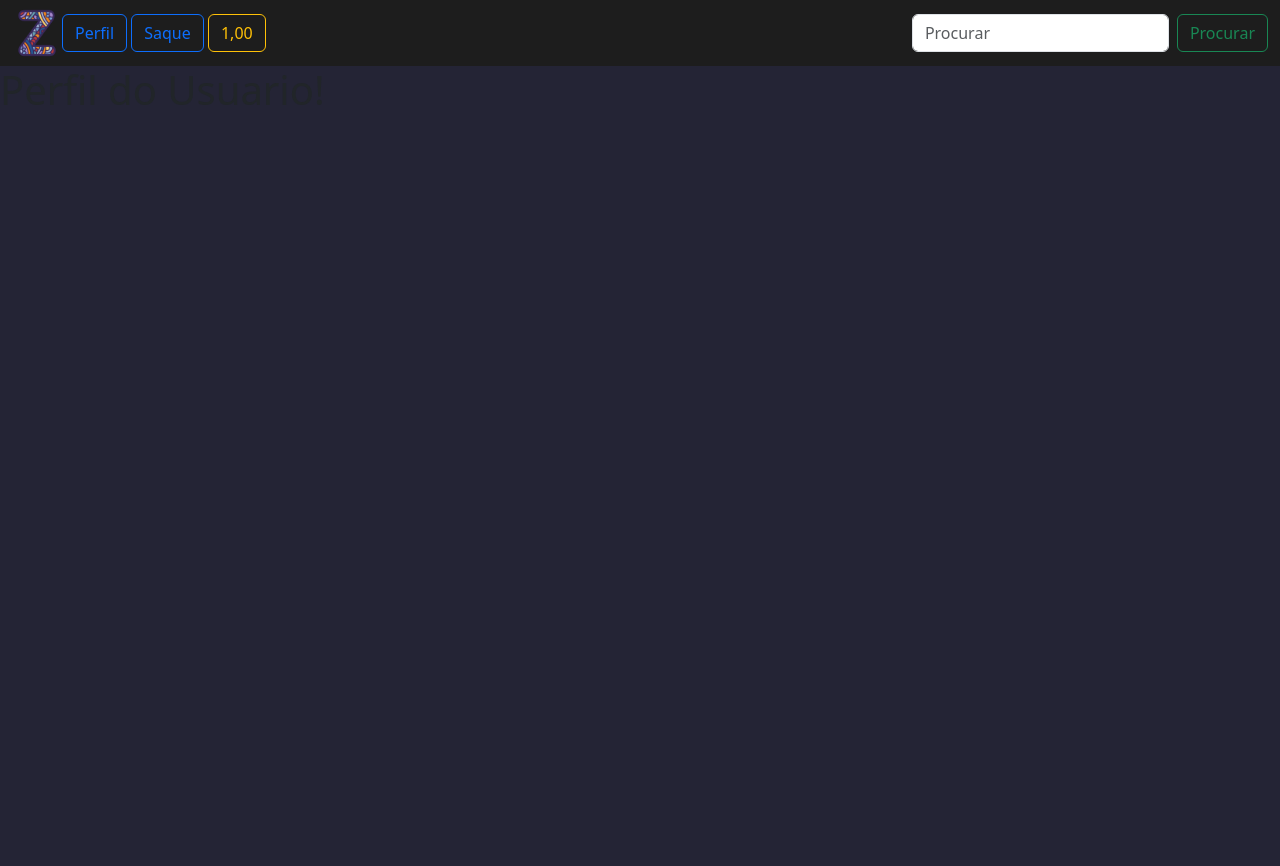
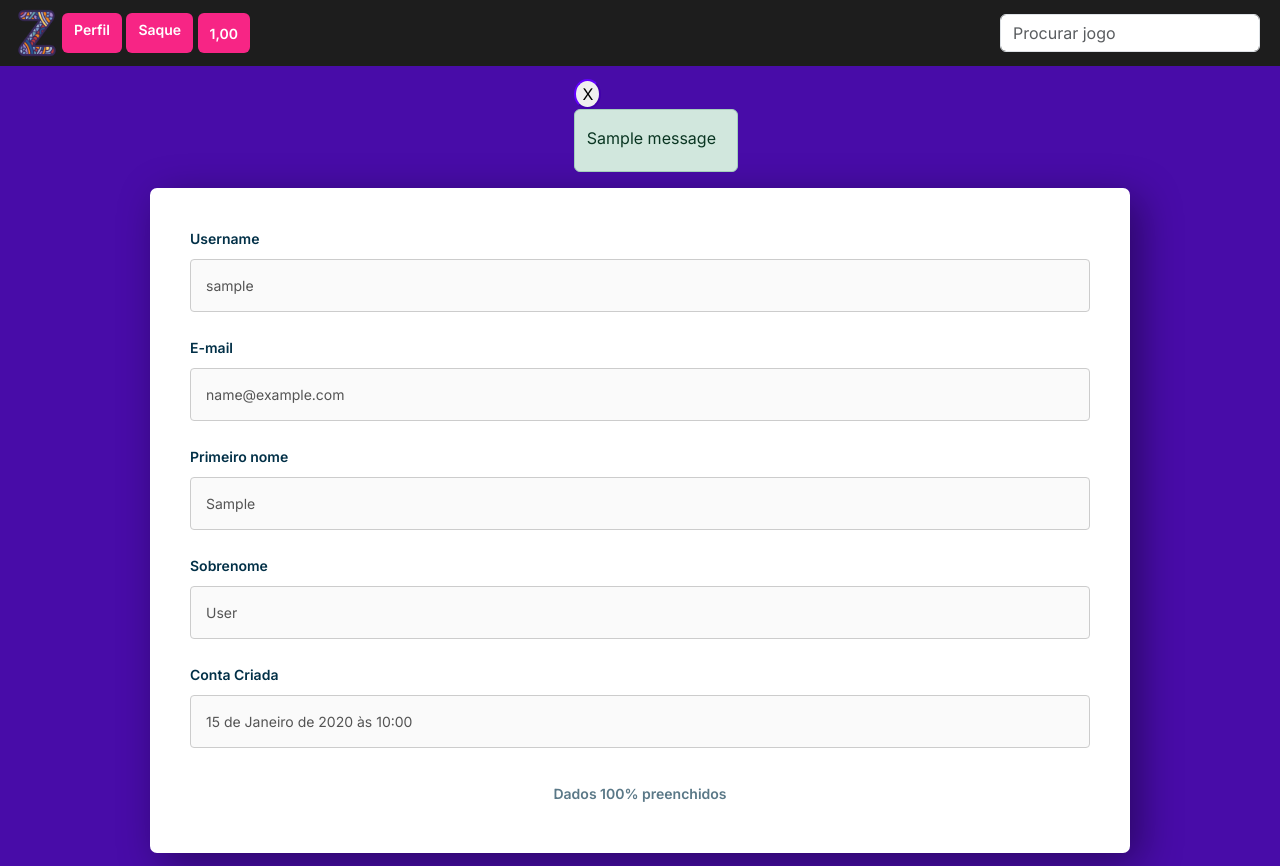
Before and after one commit to eulerBM/ZoneBET, a Django app: page /perfil/ in a window 1280 px wide. Before the commit the page ends 105 px from the top, so only its background shows below. Run offline with Django 4.2, Linux system fonts and the light colour scheme; a user stored in the database is signed in; tables that the repository leaves empty hold one stand-in row (values such as "Sample post"); one stand-in notice (Sample message) is shown; some libraries are stand-ins or nearby versions.

Commit message:
Desenvolvendo o filtro

```diff
--- a/aposta/models.py
+++ b/aposta/models.py
@@ -4,11 +4,6 @@ from djmoney.models.fields import MoneyField
 from home.models import Jogo
 
 class aposta(models.Model):
-    choices_status = (
-        ('Ativo', 'Ativo'),
-        ('Em jogo', 'Em jogo'),
-        ('Fechado', 'Fechado'),
-    )
 
     jogo = models.ForeignKey(Jogo, on_delete=models.CASCADE)
     escolha = models.CharField(max_length=50)
--- a/home/models.py
+++ b/home/models.py
@@ -5,7 +5,6 @@ from django.db import models
 class Jogo(models.Model):
     choices_status = (
         ('Ativo', 'Ativo'),
-        ('Em jogo', 'Em jogo'),
         ('Fechado', 'Fechado'),
     )
 
--- a/home/views.py
+++ b/home/views.py
@@ -1,10 +1,11 @@
 from django.shortcuts import render
 from home.models import Jogo
 from home.utils import user_on
+import datetime
+
 
 def home(request):
-
-    jogo_do_dia = Jogo.objects.all()
+    jogo_do_dia = Jogo.objects.all().order_by('-date')[:8]
 
     saldo = user_on(request.user)
 
--- a/main/urls.py
+++ b/main/urls.py
@@ -11,5 +11,5 @@ urlpatterns = [
     path('', home, name='home'),
     path('perfil/', perfil, name='perfil'),
     path('aposta/<int:id>', page_aposta, name='aposta'),
-    path('pix/', process_pix, name='pix'),
+    path('pix/<int:id>', process_pix, name='pix'),
 ]
--- a/perfil/models.py
+++ b/perfil/models.py
@@ -6,5 +6,6 @@ class dados(models.Model):
     user = models.OneToOneField(User, on_delete=models.CASCADE)
     money = MoneyField(default=0 ,max_digits=10, decimal_places=2, default_currency='BRL')
 
+
     def __str__(self):
         return f"{self.user} {self.money}"
--- a/perfil/views.py
+++ b/perfil/views.py
@@ -1,15 +1,49 @@
 from django.contrib.auth.decorators import login_required
-from django.shortcuts import render
+from django.contrib import messages
+from django.contrib.messages import constants
+from django.shortcuts import render, redirect
 from home.utils import user_on
+from django.contrib.auth.models import User
 
 
 @login_required
 def perfil(request):
 
-    saldo = user_on(request.user)
+    if request.method == 'POST':
+        nome1 = str(request.POST.get('nome1')).capitalize()
+        nome2 = str(request.POST.get('nome2')).capitalize()
 
-    context = {
-        'saldo': saldo,
+        if nome1 == '':
+            messages.add_message(request, constants.ERROR, 'Por favor, preencha o primeiro nome tambem!')
+            return redirect ('perfil')
 
-    }
-    return render (request, 'perfil/perfil.html', context)
+        elif nome2 == '':
+            messages.add_message(request, constants.ERROR, 'Por favor, preencha o sobrenome tambem!')
+            return redirect ('perfil')
+
+        if not request.user.first_name and not request.user.last_name:
+            if not User.objects.filter(first_name=nome1):
+                request.user.first_name = nome1
+                request.user.last_name = nome2
+                request.user.save()
+                messages.add_message(request, constants.SUCCESS, 'Dados salvos')
+                return redirect ('perfil')
+
+            else:
+                messages.add_message(request, constants.ERROR, 'Esse nome esta em uso')
+                return redirect ('perfil')
+        else:
+            messages.add_message(request, constants.ERROR, 'Erro')
+            return redirect ('perfil')
+
+
+    if request.method == 'GET':
+
+        saldo = user_on(request.user)
+
+        context = {
+            'saldo': saldo,
+
+
+        }
+        return render (request, 'perfil/perfil.html', context)
--- a/static/css/home.css
+++ b/static/css/home.css
@@ -1,11 +1,43 @@
+@import url('https://fonts.googleapis.com/css2?family=Inter:wght@100;200;300;400;500;600;700;800;900&display=swap');
 
-#body {
-    background-color: rgb(36, 36, 53);
+.fade-in {
+    animation: fadeInAnimation 2s ease-in-out forwards infinite;
+    opacity: 0; /* Começa com opacidade zero para o efeito de desvanecimento */
+
 }
 
+@keyframes fadeInAnimation {
+    0% {
+        opacity: 0; /* Opacidade inicial (0) */
+    }
+    50% {
+        opacity: 1; /* Opacidade intermediária (1) - meio da animação */
+    }
+    100% {
+        opacity: 0; /* Opacidade final (0) */
+    }
+}
+
+#status-ativo {
+    color: green; /* Texto verde para status ativo */
+
+}
+
+#status-em-jogo {
+    color: rgb(251, 255, 0); /* Texto verde para status ativo */
+}
+
+#status-fechado {
+    color: red; /* Texto vermelho para status fechado */
+}
+
+#titulo02 {
+    text-align: center;
+}
 
 #navbar01 {
     background-color: rgb(29, 29, 29);
+    position: static;
 
 }
 
@@ -14,16 +46,17 @@
     font-family: Verdana, Geneva, Tahoma, sans-serif;
     border-style: outset;
     border-color: red;
+
 }
 
 #image01 {
     width: 50px;
     height: auto; /* Mantém a proporção original da imagem */
+
 }
 
 .table {
     --bs-table-bg: #cccccc; /* Define a cor de fundo da tabela */
-    --bs-table-color:  #000000;
     --bs-table-border-color: #a200ff;
 
   }
@@ -32,3 +65,35 @@
     --bs-gutter-x: 10rem;
 
   }
+
+  h1, p{
+    color: #ffffff;
+}
+
+body {
+    font-family: 'Inter', sans-serif;
+    margin: 0;
+    padding: 0;
+    color: #023047;
+    background-color: #480ca8;
+
+}
+
+.btn {
+    background-color: #f72585;
+    height: 40px;
+    color: #fff;
+    font-size: 15px;
+    font-weight: 600;
+    border: none !important;
+    transition: all linear 160ms;
+    cursor: pointer;
+    margin: 0 !important;
+
+}
+
+.btn:hover {
+    transform: scale(1.05);
+    background-color: #ff0676;
+    font-size: 20px;
+}
--- /dev/null
+++ b/static/css/perfil.css
@@ -0,0 +1,131 @@
+.list-error li {
+    list-style-type: none;
+    margin-bottom: 5px; /* Ajuste o espaçamento conforme necessário */
+
+}
+
+.list-error li {
+    animation: shake 0.5s ease-in-out infinite;
+}
+
+@keyframes shake {
+    0%, 100% { transform: translateX(0); }
+    25% { transform: translateX(-5px); }
+    50% { transform: translateX(5px); }
+    75% { transform: translateX(-5px); }
+}
+
+#botao1 {
+    color: #000000;
+    border-color: #6200ff;
+    border-radius: 50%;
+    cursor: pointer;
+}
+
+#caixa-de-mensagens {
+    display: block;
+}
+
+h1, p{
+    color: #ffffff;
+}
+
+@import url('https://fonts.googleapis.com/css2?family=Inter:wght@100;200;300;400;500;600;700;800;900&display=swap');
+
+body {
+    font-family: 'Inter', sans-serif;
+    margin: 0;
+    padding: 0;
+    color: #023047
+}
+
+.page {
+    display: flex;
+    flex-direction: column;
+    align-items: center;
+    align-content: center;
+    justify-content: center;
+    width: 100%;
+    height: 100vh;
+    background-color: #480ca8;
+}
+
+.formLogin {
+    display: flex;
+    flex-direction: column;
+    background-color: #fff;
+    border-radius: 7px;
+    padding: 40px;
+    box-shadow: 10px 10px 40px rgba(0, 0, 0, 0.4);
+    gap: 5px
+}
+
+.areaLogin img {
+    width: 420px;
+}
+
+.formLogin h1 {
+    padding: 0;
+    margin: 0;
+    font-weight: 500;
+    font-size: 2.3em;
+}
+
+.formLogin p {
+    display: inline-block;
+    font-size: 14px;
+    color: #666;
+    margin-bottom: 25px;
+}
+
+.formLogin input {
+    padding: 15px;
+    font-size: 14px;
+    border: 1px solid #ccc;
+    margin-bottom: 20px;
+    margin-top: 5px;
+    border-radius: 4px;
+    transition: all linear 160ms;
+    outline: none;
+}
+
+
+.formLogin input:focus {
+    border: 1px solid #f72585;
+}
+
+.formLogin label {
+    font-size: 14px;
+    font-weight: 600;
+}
+
+.formLogin a {
+    display: inline-block;
+    margin-bottom: 20px;
+    font-size: 13px;
+    color: #555;
+    transition: all linear 160ms;
+}
+
+.formLogin a:hover {
+    color: #f72585;
+}
+
+.btn {
+    background-color: #f72585;
+    height: 40px;
+    color: #fff;
+    font-size: 14px;
+    font-weight: 600;
+    border: none !important;
+    transition: all linear 160ms;
+    cursor: pointer;
+    margin: 0 !important;
+
+}
+
+.btn:hover {
+    transform: scale(1.05);
+    background-color: #ff0676;
+
+}
--- a/static/js/aposta.js
+++ b/static/js/aposta.js
@@ -1,3 +1 @@
 console.log('Funcionou')
-
-function erro_valor()
--- /dev/null
+++ b/static/js/home.js
@@ -0,0 +1,24 @@
+
+document.addEventListener("DOMContentLoaded", function () {
+
+    var time1 = document.querySelectorAll(".time1")
+
+    console.log(time1[0].textContent)
+    console.log(time1[1].textContent)
+    console.log(time1[2].textContent)
+    console.log(time1[3].textContent)
+    console.log(time1[4].textContent)
+
+});
+
+document.addEventListener("DOMContentLoaded", function () {
+
+    var time2 = document.querySelectorAll(".time2")
+
+    console.log(time2[0].textContent)
+    console.log(time2[1].textContent)
+    console.log(time2[2].textContent)
+    console.log(time2[3].textContent)
+    console.log(time2[4].textContent)
+
+});
--- /dev/null
+++ b/static/js/perfil.js
@@ -0,0 +1,6 @@
+
+function minhaFuncao() {
+    const caixaDeMensagens = document.getElementById('caixa-de-mensagens');
+    caixaDeMensagens.style.display = 'none';
+    console.log('Botão clicado!');
+}
--- a/templates/home.html
+++ b/templates/home.html
@@ -14,7 +14,7 @@
 
 </head>
 
-<body id="body">
+<body>
 
     <div id="navbar01">
         <nav class="navbar navbar-expand-lg bg-body-tertiary--bs-body-color" id="navbar01" >
@@ -36,8 +36,7 @@
                 </li>
                 </ul>
                 <form class="d-flex" role="search">
-                    <input class="form-control me-2" type="search" placeholder="Procurar" aria-label="Search">
-                    <button class="btn btn-outline-success" type="submit">Procurar</button>
+                    <input id="inputtext" class="form-control me-2" type="search" placeholder="Procurar jogo" aria-label="Search">
                 </form>
             </div>
             </div>
@@ -45,6 +44,12 @@
     </div>
 
     {% block conteudo %}
+
+
+
+    <div class="container mt-5" id="titulo02">
+        <h1 class="fade-in">Jogos Hoje</h1>
+    </div>
 
         <div class="container mt-5">
             <table class="table">
@@ -62,19 +67,39 @@
             {% for games in game %}
 
                 <tbody>
-                <tr>
+                <tr id="listaItens">
+
                     <th scope="row">{{ games.date|date:"d/m/y" }} <br> {{ games.date.time|time:"h:i A" }}</th>
 
-                    <td> {{ games.team1 }} <br>  2.4 </td>
+                    <td class="time1">{{ games.team1 }} </td>
 
                     <td>Empate <br>  3.7 </td>
 
-                    <td> {{ games.team2 }} <br>  1.2 </td>
+                    <td class="time2"> {{ games.team2 }} </td>
 
+                    {% if games.status == 'Ativo' %}
+                    <td id="status-ativo">
+                        {{ games.status }}
+                    </td>
+                    {% elif games.status == 'Em jogo' %}
+                    <td id="status-em-jogo">
+                        {{ games.status }}
+                    </td>
+                    {% else %}
+                    <td id="status-fechado">
+                        {{ games.status }}
+                    </td>
+                    {% endif %}
 
-                    <td> {{ games.status }} </td>
+                    {% if games.status == 'Ativo' %}
 
-                    <td><a href="{% url 'aposta' games.id %}" class="btn btn-success">Apostar</a></td>
+                        <td><a href="{% url 'aposta' games.id %}" class="btn btn-outline-success" >Apostar</a></td>
+
+                    {% else %}
+
+                        <td><a class="btn btn-outline-success" disabled>Fechado</a></td>
+
+                    {% endif %}
                 </tr>
                 </tbody>
 
@@ -88,4 +113,5 @@
 
 
 </body>
+<script src="{% static 'js/home.js' %}"></script>
 </html>
--- a/templates/perfil/perfil.html
+++ b/templates/perfil/perfil.html
@@ -1,7 +1,101 @@
 {% extends 'home.html' %}
+{% block conteudo %}
+{% load static %}
 
-{% block conteudo %}
+<link href=" {% static 'css/perfil.css' %}" rel="stylesheet">
 
-    <h1>Perfil do Usuario!</h1>
+<!-- JS proprios -->
+<script src="{% static 'js/perfil.js' %}"></script>
+
+
+    <div class="page" >
+        <div id="caixa-de-mensagens">
+            {% if messages %}
+                <ul class="list-error">
+                    <button id="botao1" onclick="minhaFuncao()">X</button>
+                    {% for message in messages %}
+                        <div class="alert {{message.tags}}">
+                            <li>{{ message }}</li>
+                        </div>
+                    {% endfor %}
+                </ul>
+            {% endif %}
+        </div>
+
+        <div class="container">
+
+            <form method="POST" class="formLogin"  >
+                {% csrf_token %}
+
+                {% if request.user %}
+
+                <label for="email">Username</label>
+                <input type="text" name="username" id="" value="{{ request.user }}" disabled>
+
+                {% else %}
+
+                <label for="email">Username</label>
+                <input type="text" name="username" id="" placeholder="preencher este campo">
+
+                {% endif %}
+
+                {% if request.user.email %}
+
+                <label for="email">E-mail</label>
+                <input type="email" name="email" id="" value="{{ request.user.email }}" disabled>
+
+                {% else %}
+
+                <label for="email">E-mail</label>
+                <input type="email" name="email" id="" placeholder="preencher este campo">
+
+                {% endif %}
+
+                {% if request.user.first_name %}
+
+                <label for="email">Primeiro nome</label>
+                <input type="text" name="nome1" id="" value="{{ request.user.first_name }}" disabled>
+
+                {% else %}
+
+                <label for="email">Primeiro nome</label>
+                <input type="text" name="nome1" id="" placeholder="preencher este campo">
+
+                    <div class="container">
+
+
+                    </div>
+
+                {% endif %}
+
+                {% if request.user.last_name %}
+
+                <label for="email">Sobrenome</label>
+                <input type="text" name="nome2" id="" value="{{ request.user.last_name }}" disabled>
+
+                {% else %}
+
+                <label for="email">Sobrenome</label>
+                <input type="text" name="nome2" id="nome2" placeholder="preencher este campo">
+
+                {% endif %}
+
+                <label for="email">Conta Criada</label>
+                <input type="datetime" value="{{ request.user.date_joined }}" disabled>
+
+                {% if request.user.first_name %}
+
+                    <button class="btn" type="submit" disabled>Dados 100% preenchidos</button>
+
+                {% else %}
+
+                    <button class="btn" type="submit">Atualizar dados</button>
+
+                {% endif %}
+
+            </form>
+
+        </div>
+    </div>
 
 {% endblock %}
```
Also changed, not shown: aposta/views.py (+22 -7 lines), payment/views.py (+19 -1 lines), static/css/aposta.css (+27 -2 lines), templates/aposta/aposta.html (+6 -4 lines), aposta/migrations/0005_alter_aposta_método.py (added), home/migrations/0016_alter_jogo_status.py (added).
